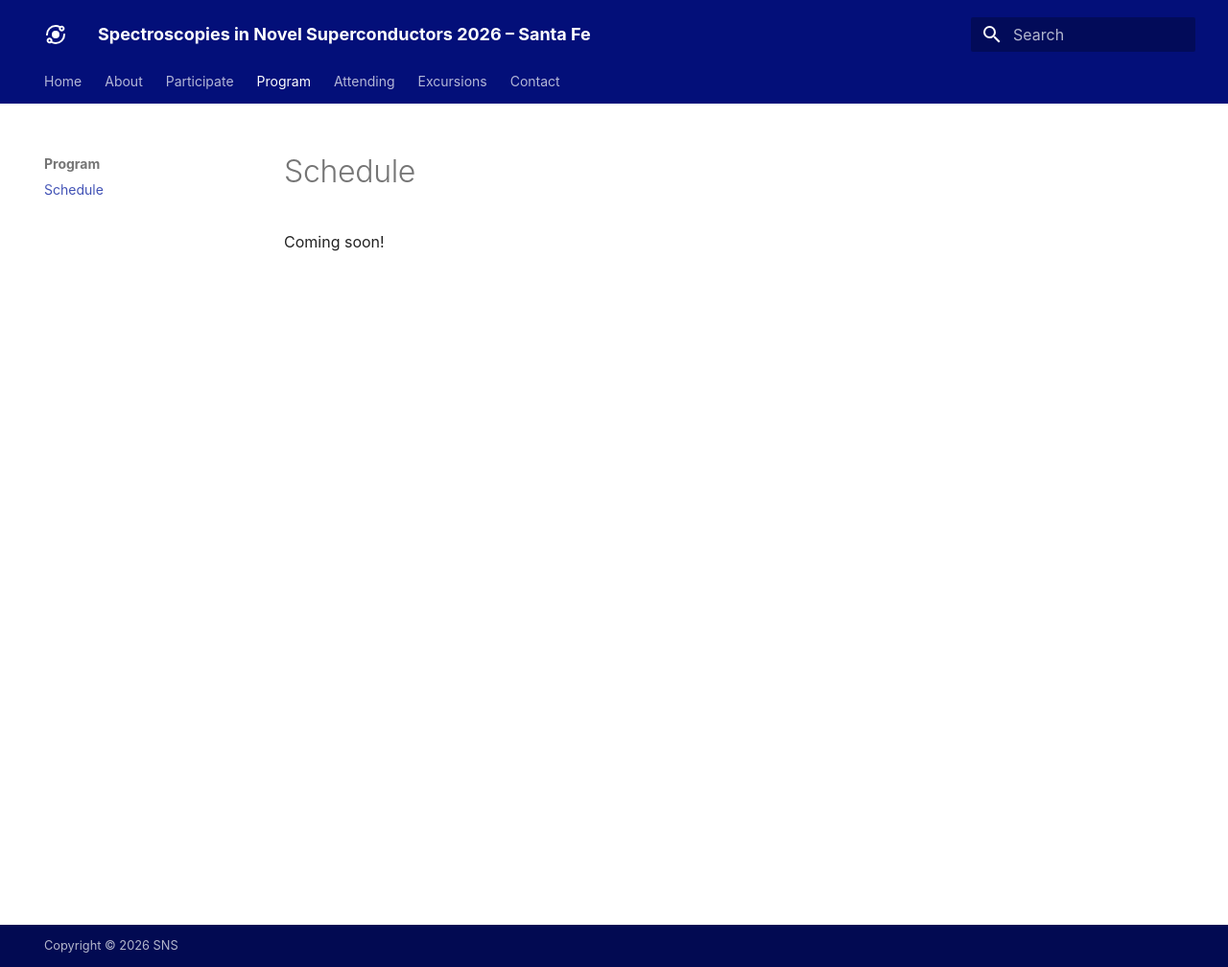
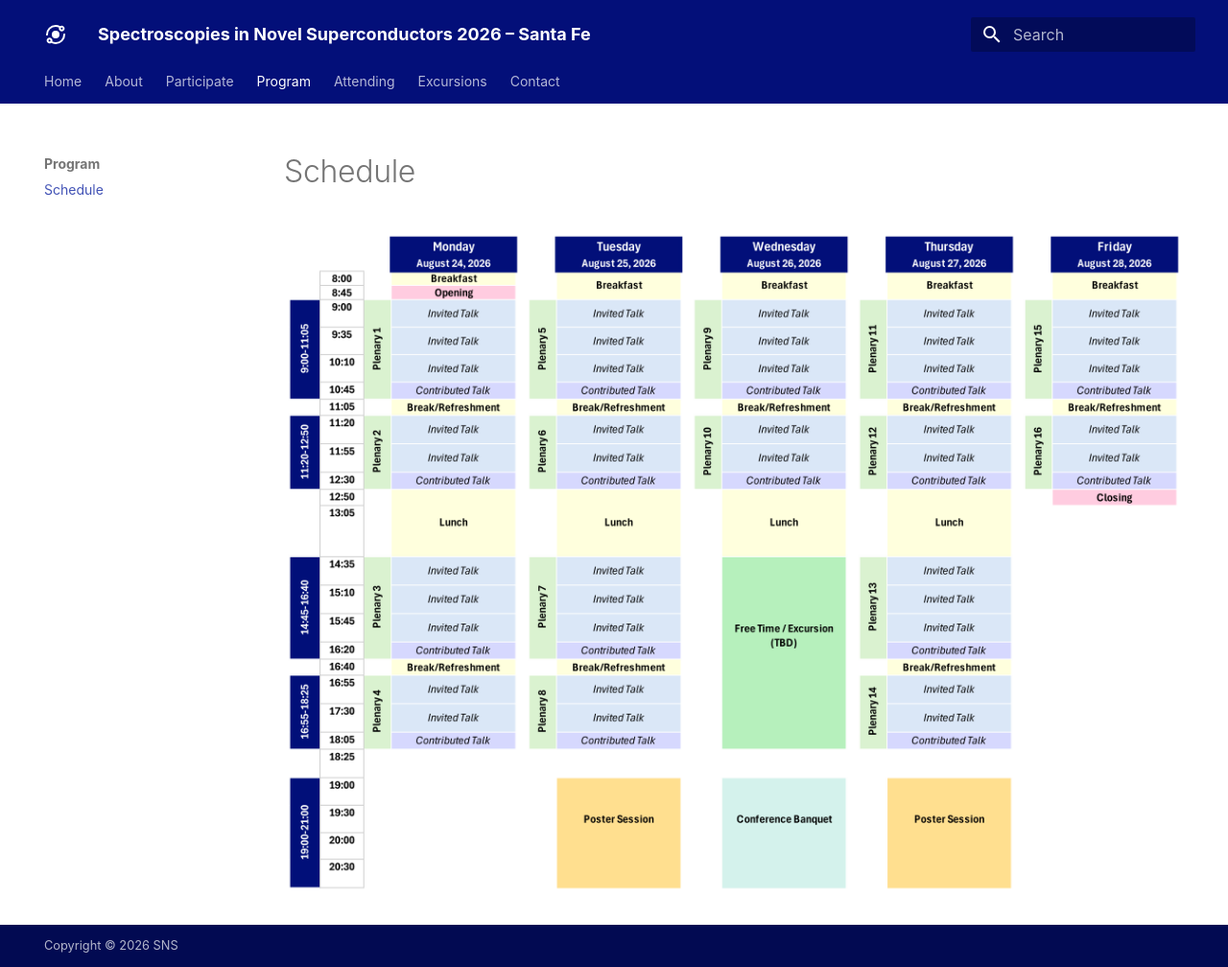
Before and after one commit to SNS2026/SNS2026.github.io, an MkDocs documentation site: the page built from docs/schedule.md, in a window 1280 px wide and 1008 px high. Shown: the whole window at 96% size. Built offline with MkDocs 1.6.1 and Material for MkDocs 9.7.7, drawn with Linux system fonts in a browser that asks for light colours; some web fonts are replaced.

Commit message:
Update schedule.md

```diff
--- a/docs/schedule.md
+++ b/docs/schedule.md
@@ -4,10 +4,6 @@ hide:
 title: Conference Schedule
 ---
 
-Coming soon!
-
-<!--
 <p align="center">
-  <img src="../assets/images/Schedule2026.png" />
+  <img src="../assets/images/Program_Overview.png" />
 </p>
--->
```
